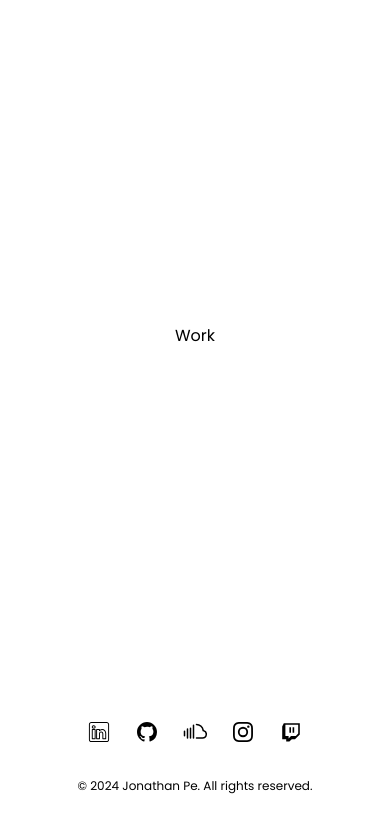
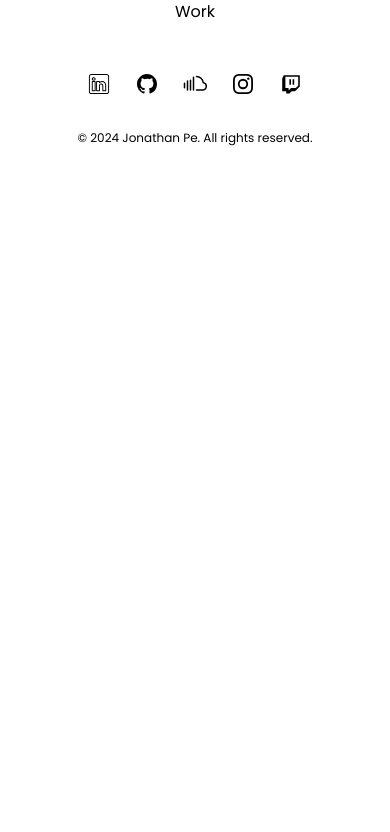
Before and after one commit to jonathan-pe/personal-site, a Next.js app: page /work in a window 390 px wide. Shown: the top 832 px of the page. Built offline with nearby package versions, Linux system fonts and the light colour scheme.

Commit message:
fix page jumping on stack context switch
on smaller screens when navbar is visible, clicking the theme switcher or the send email button would cause the page to shift because the navbar would show/hide

```diff
--- a/src/app/components/Navbar.tsx
+++ b/src/app/components/Navbar.tsx
@@ -47,14 +47,11 @@ export default function Navbar() {
   }, [lastScrollTop])
 
   return (
-    <header
-      className={`flex shrink-0 items-center justify-between px-6 md:px-32 py-4 bg-background w-full sticky z-10 top-0 transition ${
-        isHidden ? '-translate-y-20' : ''
-      }`}
-    >
+    <header className={`bg-background w-full sticky z-10 top-0 transition ${isHidden ? '-translate-y-20' : ''}`}>
+      <div className="h-16 container flex items-center justify-between max-w-screen-2xl">
         <Sheet>
           <SheetTrigger asChild>
-          <Button variant="ghost" size="icon" className="lg:hidden">
+            <Button variant="ghost" size="icon" className="md:hidden">
               <MenuIcon className="h-6 w-6" />
               <span className="sr-only">Toggle navigation menu</span>
             </Button>
@@ -82,7 +79,7 @@ export default function Navbar() {
               <span className="sr-only">My Logo</span>
             </Link>
           </Button>
-        <NavigationMenu className="hidden lg:flex">
+          <NavigationMenu className="hidden md:flex">
             <NavigationMenuList>
               {navigation.map((item) => (
                 <NavigationMenuLink asChild key={item.name}>
@@ -101,6 +98,7 @@ export default function Navbar() {
         <div>
           <ThemePicker />
         </div>
+      </div>
     </header>
   )
 }
--- a/src/app/globals.css
+++ b/src/app/globals.css
@@ -3,18 +3,8 @@
 @tailwind utilities;
 @import url('styles/themes.css');
 
-html,
 body {
-  margin: 0;
-  padding: 0;
   min-height: 100vh;
-  width: 100%;
-  display: flex;
-  flex-direction: column;
-  justify-content: center;
-  align-items: center;
-  box-sizing: border-box;
-
   background-color: hsl(var(--background));
   color: hsl(var(--foreground));
 }
--- a/src/app/page.tsx
+++ b/src/app/page.tsx
@@ -8,7 +8,7 @@ export default function Home() {
     <main className="flex flex-1 w-full flex-col items-center justify-between px-4 sm:px-12 md:px-14 lg:px-24">
       <ProfileHero />
 
-      <section className="mx-auto w-full flex justify-center items-center lg:items-start flex-col lg:flex-row px-4 pb-10 pt-10 sm:pb-32 lg:flex lg:px-8 lg:py-10 lg:gap-12">
+      <section className="mx-auto w-full flex justify-center items-center lg:items-start flex-col lg:flex-row px-2 pb-10 pt-10 sm:pb-32 lg:flex lg:py-10 lg:gap-12">
         <SkillsSection />
 
         <div className="flex flex-1 flex-col gap-10 max-w-lg">
```
Lines whose indentation alone changed are shown as unchanged.
